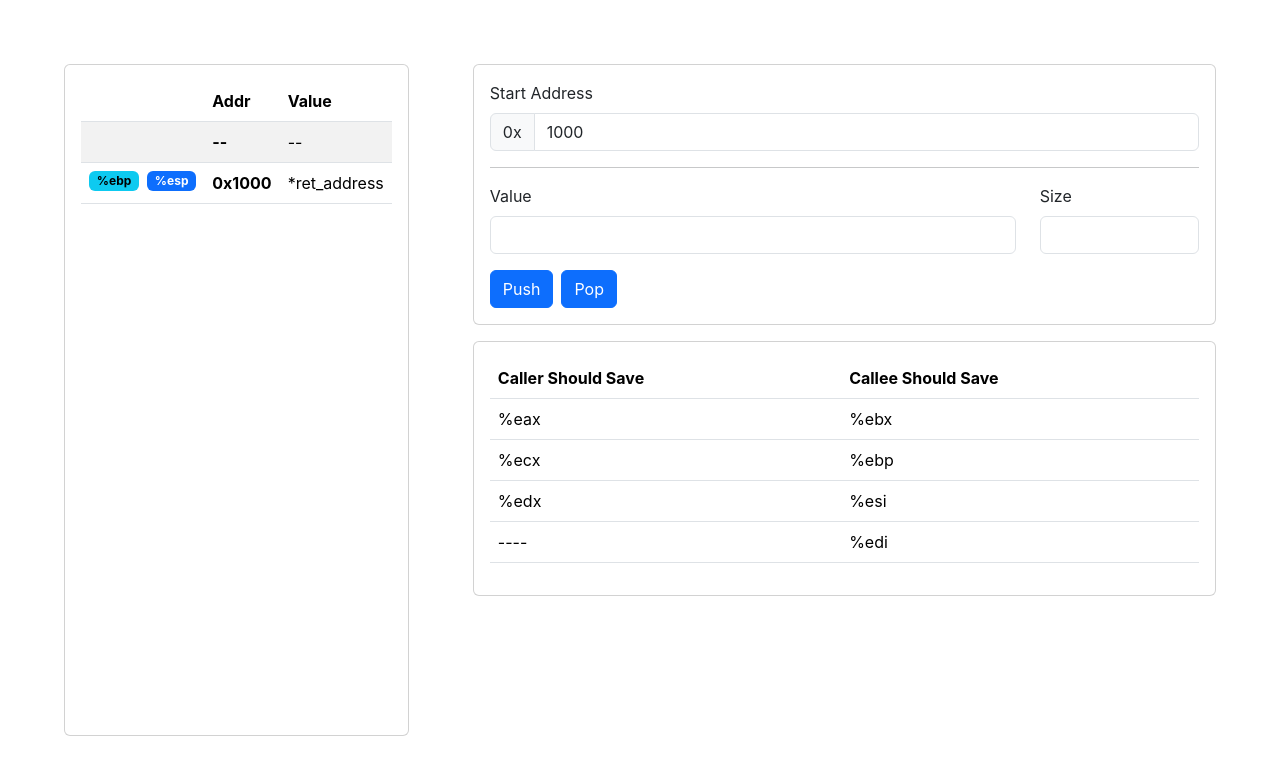
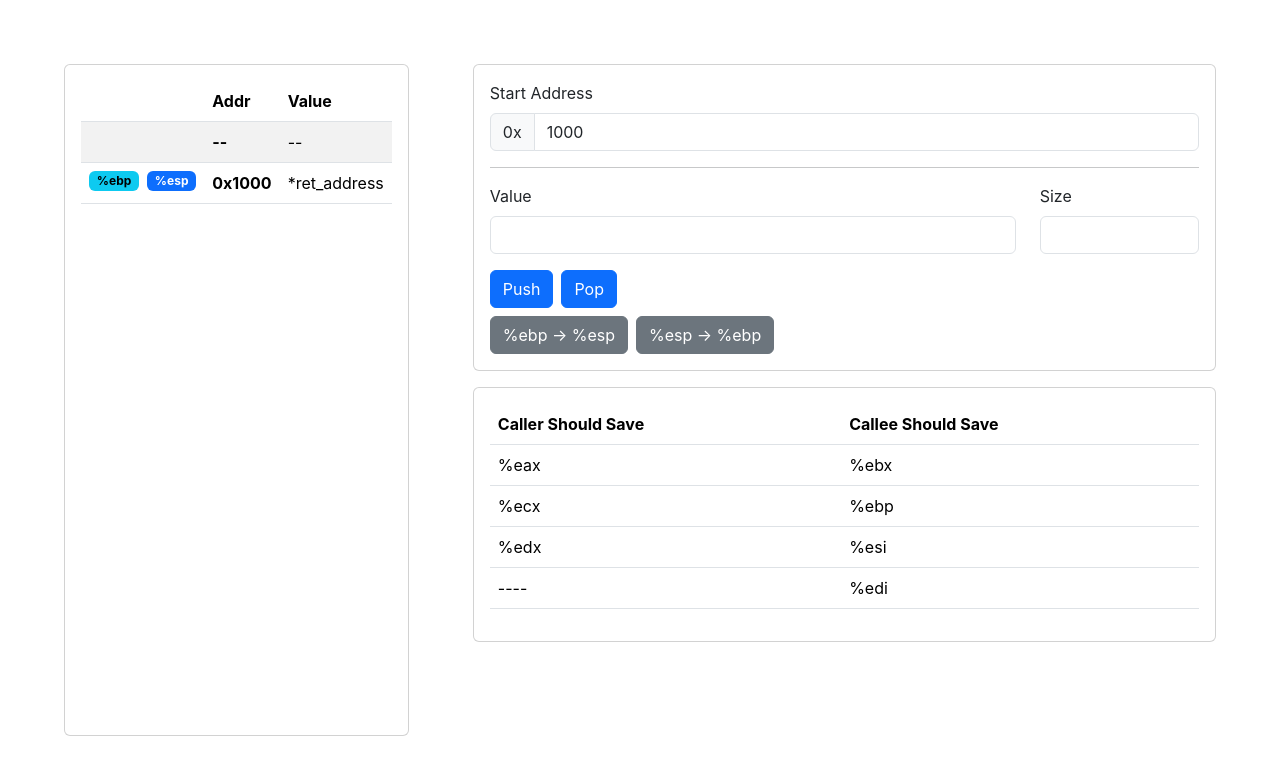
Before and after one commit to DavidBootle/stack-visualizer, a React (Create React App) app: page / in a window 1280 px wide. Shown: the top 774 px of the page. Built offline with nearby package versions, Linux system fonts and the light colour scheme.

Commit message:
Added buttons to move stack and base pointers

```diff
--- a/src/App.js
+++ b/src/App.js
@@ -7,7 +7,7 @@ function App() {
 
   const [startAddr, setStartAddr] = useState(1000);
   const [stackVals, setStackVals] = useState([]);
-  const ebp = 0; // the offset of the ebp pointer from the base pointer
+  const [ebp, setEbp] = useState(0); // the offset of the ebp pointer from the base pointer
   const [esp, setEsp] = useState(0); // the offset of the esp pointer from the base pointer
 
   const valueRef = useRef();
@@ -125,6 +125,14 @@ function App() {
                 <button type="button" className="btn btn-primary me-2" onClick={() => pushStackVal(sizeRef.current.value, valueRef.current.value)}>Push</button>
                 <button type="button" className="btn btn-primary" onClick={() => popStackVal()}>Pop</button>
               </div>
+              <div className="d-flex mt-2">
+                <button type="button" className="btn btn-secondary me-2" onClick={() => {
+                  setEbp(esp);
+                }}>%ebp → %esp</button>
+                <button type="button" className="btn btn-secondary" onClick={() => {
+                  setEsp(ebp);
+                }}>%esp → %ebp</button>
+              </div>
             </form>
           </div>
         </div>
```
